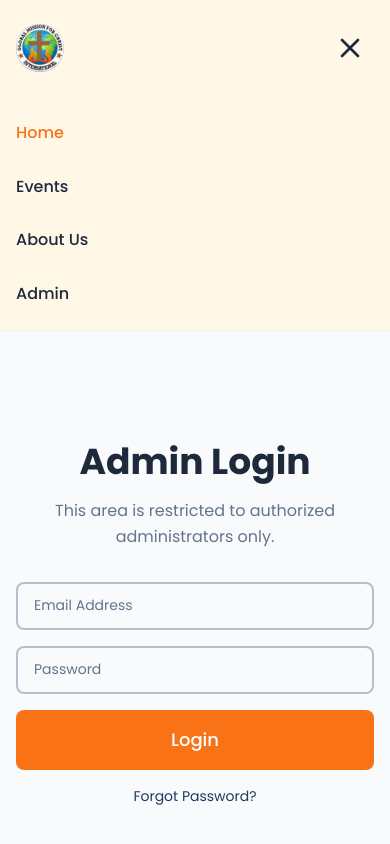
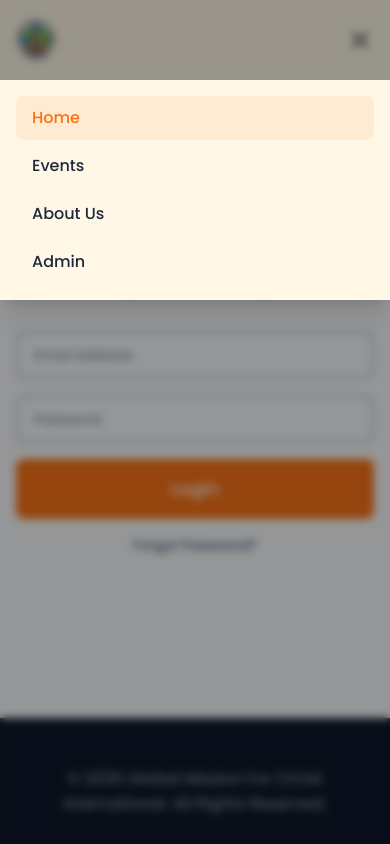
Before and after one commit to GLOBALMISSION-EVENTS/EVENTS-UPDATES, a React (Vite) app in the folder gmci-app/: page /EVENTS-UPDATES/login in a window 390 px wide. Both pictures are taken after a click on the button "Open menu". Shown: the top 844 px of the page. Built offline with nearby package versions, Linux system fonts and the light colour scheme; the HTML template or start-up script is replaced by a standard one.

Commit message:
perf: full mobile optimization - hero heading wrap, navbar overlay menu with 44px targets, QR button stacking, flex-wrap size buttons

```diff
--- a/gmci-app/src/components/layout/Navbar.tsx
+++ b/gmci-app/src/components/layout/Navbar.tsx
@@ -1,4 +1,4 @@
-import { useState } from 'react'
+import { useState, useEffect } from 'react'
 import { Menu, X } from 'lucide-react'
 import { Link, useLocation } from 'react-router-dom'
 import { getImageUrl } from '@/lib/utils'
@@ -42,21 +42,40 @@ export const Navbar = ({ isLoggedIn = false, onLogout }: NavbarProps) => {
     }
   }
 
+  useEffect(() => {
+    const handleEscape = (e: KeyboardEvent) => {
+      if (e.key === 'Escape') setIsMobileMenuOpen(false)
+    }
+    if (isMobileMenuOpen) {
+      document.addEventListener('keydown', handleEscape)
+    }
+    return () => document.removeEventListener('keydown', handleEscape)
+  }, [isMobileMenuOpen])
+
+  useEffect(() => {
+    if (isMobileMenuOpen) {
+      document.body.style.overflow = 'hidden'
+    } else {
+      document.body.style.overflow = ''
+    }
+    return () => { document.body.style.overflow = '' }
+  }, [isMobileMenuOpen])
+
   return (
-    <nav className="bg-cream text-text-dark shadow-sm">
+    <nav className="bg-cream text-text-dark shadow-sm relative z-50">
       <div className="max-w-7xl mx-auto px-4 sm:px-6 lg:px-8">
-        <div className="flex items-center justify-between h-24">
+        <div className="flex items-center justify-between h-20 lg:h-24">
           <div className="flex items-center space-x-4">
             <Link to="/">
               <img
                 src={getImageUrl('/images/GLOBAL LOGO.png')}
                 alt="GMCI Logo"
-                className="h-12 w-12 object-contain"
+                className="h-10 w-10 sm:h-12 sm:w-12 object-contain"
                 width="48"
                 height="48"
               />
             </Link>
-            <span className="text-xl font-bold hidden sm:block">
+            <span className="text-lg sm:text-xl font-bold hidden sm:block">
               Global Mission For Christ International
             </span>
           </div>
@@ -103,28 +122,39 @@ export const Navbar = ({ isLoggedIn = false, onLogout }: NavbarProps) => {
           <button
             onClick={() => setIsMobileMenuOpen(!isMobileMenuOpen)}
             aria-label={isMobileMenuOpen ? "Close menu" : "Open menu"}
-            className="md:hidden p-2"
+            className="md:hidden p-2 -mr-2"
           >
             {isMobileMenuOpen ? (
-              <X className="w-8 h-8" />
+              <X className="w-7 h-7 sm:w-8 sm:h-8" />
             ) : (
-              <Menu className="w-8 h-8" />
+              <Menu className="w-7 h-7 sm:w-8 sm:h-8" />
             )}
           </button>
         </div>
       </div>
 
       {isMobileMenuOpen && (
-        <div className="md:hidden bg-cream/95 backdrop-blur-md">
-          <div className="px-4 py-4 space-y-3">
+        <div className="fixed inset-0 z-40 md:hidden">
+          <button
+            className="absolute inset-0 bg-black/40 backdrop-blur-sm cursor-default"
+            tabIndex={-1}
+            onClick={() => setIsMobileMenuOpen(false)}
+            aria-hidden="true"
+          />
+          <div
+            className="absolute top-20 left-0 right-0 bg-cream shadow-xl animate-fade-in"
+          >
+            <div className="px-4 py-4 space-y-1">
               {navItems.map((item) => (
                 item.href.startsWith('/') ? (
                   <Link
                     key={item.id}
                     to={item.href}
                     onClick={() => handleNavClick(item.id, item.href)}
-                  className={`block font-medium py-2 ${
-                    activeSection === item.id ? 'text-secondary' : ''
+                    className={`block font-medium min-h-[44px] flex items-center px-4 rounded-lg transition-colors ${
+                      activeSection === item.id
+                        ? 'text-secondary bg-secondary/10'
+                        : 'hover:bg-dark/5'
                     }`}
                   >
                     {item.label}
@@ -137,8 +167,10 @@ export const Navbar = ({ isLoggedIn = false, onLogout }: NavbarProps) => {
                       e.preventDefault()
                       handleNavClick(item.id, item.href)
                     }}
-                  className={`block font-medium py-2 ${
-                    activeSection === item.id ? 'text-secondary' : ''
+                    className={`block font-medium min-h-[44px] flex items-center px-4 rounded-lg transition-colors ${
+                      activeSection === item.id
+                        ? 'text-secondary bg-secondary/10'
+                        : 'hover:bg-dark/5'
                     }`}
                   >
                     {item.label}
@@ -148,13 +180,14 @@ export const Navbar = ({ isLoggedIn = false, onLogout }: NavbarProps) => {
               {isLoggedIn && onLogout && (
                 <button
                   onClick={handleLogout}
-                className="w-full text-left font-medium py-2"
+                  className="w-full text-left font-medium min-h-[44px] flex items-center px-4 rounded-lg hover:bg-dark/5 transition-colors"
                 >
                   Logout
                 </button>
               )}
             </div>
           </div>
+        </div>
       )}
     </nav>
   )
--- a/gmci-app/src/components/sections/CMSSection.tsx
+++ b/gmci-app/src/components/sections/CMSSection.tsx
@@ -985,13 +985,13 @@ const QRCodeTab = () => {
             <div className="block text-sm font-semibold text-text-dark mb-2">
               QR Code Size (pixels)
             </div>
-            <div className="flex gap-4">
+            <div className="flex flex-wrap gap-3">
               {[128, 256, 512, 1024].map((s) => (
                 <Button
                   key={s}
                   variant={size === s ? 'primary' : 'secondary'}
                   onClick={() => setSize(s)}
-                  className="flex-1"
+                  className="flex-1 min-w-[60px]"
                 >
                   {s}px
                 </Button>
@@ -1011,12 +1011,12 @@ const QRCodeTab = () => {
           </div>
         </div>
 
-        <div className="flex gap-4 justify-center">
-          <Button onClick={downloadPNG} size="lg">
+        <div className="flex flex-col sm:flex-row gap-4 justify-center">
+          <Button onClick={downloadPNG} size="lg" className="w-full sm:w-auto">
             <Download className="w-5 h-5 mr-2" />
             Download PNG
           </Button>
-          <Button onClick={downloadSVG} variant="secondary" size="lg">
+          <Button onClick={downloadSVG} variant="secondary" size="lg" className="w-full sm:w-auto">
             <Download className="w-5 h-5 mr-2" />
             Download SVG
           </Button>
--- a/gmci-app/src/components/sections/HeroCarousel.tsx
+++ b/gmci-app/src/components/sections/HeroCarousel.tsx
@@ -265,13 +265,13 @@ export const HeroCarousel = () => {
       >
         <div className="max-w-5xl mx-auto">
           <p
-            className="text-sm md:text-base font-medium tracking-[0.3em] uppercase text-secondary mb-6 opacity-0 animate-fade-in"
+            className="text-sm md:text-base font-medium tracking-[0.15em] sm:tracking-[0.3em] uppercase text-secondary mb-6 opacity-0 animate-fade-in"
             style={{ animationDelay: '0.3s', animationFillMode: 'forwards' }}
           >
             Global Mission For Christ International
           </p>
 
-          <h1 className="text-5xl sm:text-6xl md:text-7xl lg:text-8xl font-extralight mb-4 font-sans leading-tight tracking-wide whitespace-nowrap">
+          <h1 className="text-4xl sm:text-6xl md:text-7xl lg:text-8xl font-extralight mb-4 font-sans leading-tight tracking-wide">
             {'REVIVE THE NATIONS'.split('').map((char, i) => (
               <span
                 key={i}
--- a/gmci-app/src/pages/QRCodeGenerator.tsx
+++ b/gmci-app/src/pages/QRCodeGenerator.tsx
@@ -103,13 +103,13 @@ export const QRCodeGenerator = () => {
                 <div className="block text-sm font-semibold text-text-dark mb-2">
                   QR Code Size (pixels)
                 </div>
-                <div className="flex gap-4">
+                <div className="flex flex-wrap gap-3">
                   {[256, 512, 1024, 2048].map((s) => (
                     <Button
                       key={s}
                       variant={size === s ? 'primary' : 'secondary'}
                       onClick={() => setSize(s)}
-                      className="flex-1"
+                      className="flex-1 min-w-[70px]"
                     >
                       {s}px
                     </Button>
@@ -129,12 +129,12 @@ export const QRCodeGenerator = () => {
               </div>
             </div>
 
-            <div className="flex gap-4 justify-center">
-              <Button onClick={downloadPNG} size="lg">
+            <div className="flex flex-col sm:flex-row gap-4 justify-center">
+              <Button onClick={downloadPNG} size="lg" className="w-full sm:w-auto">
                 <Download className="w-5 h-5 mr-2" />
                 Download PNG
               </Button>
-              <Button onClick={downloadSVG} variant="secondary" size="lg">
+              <Button onClick={downloadSVG} variant="secondary" size="lg" className="w-full sm:w-auto">
                 <Download className="w-5 h-5 mr-2" />
                 Download SVG
               </Button>
```
Lines whose indentation alone changed are shown as unchanged.
